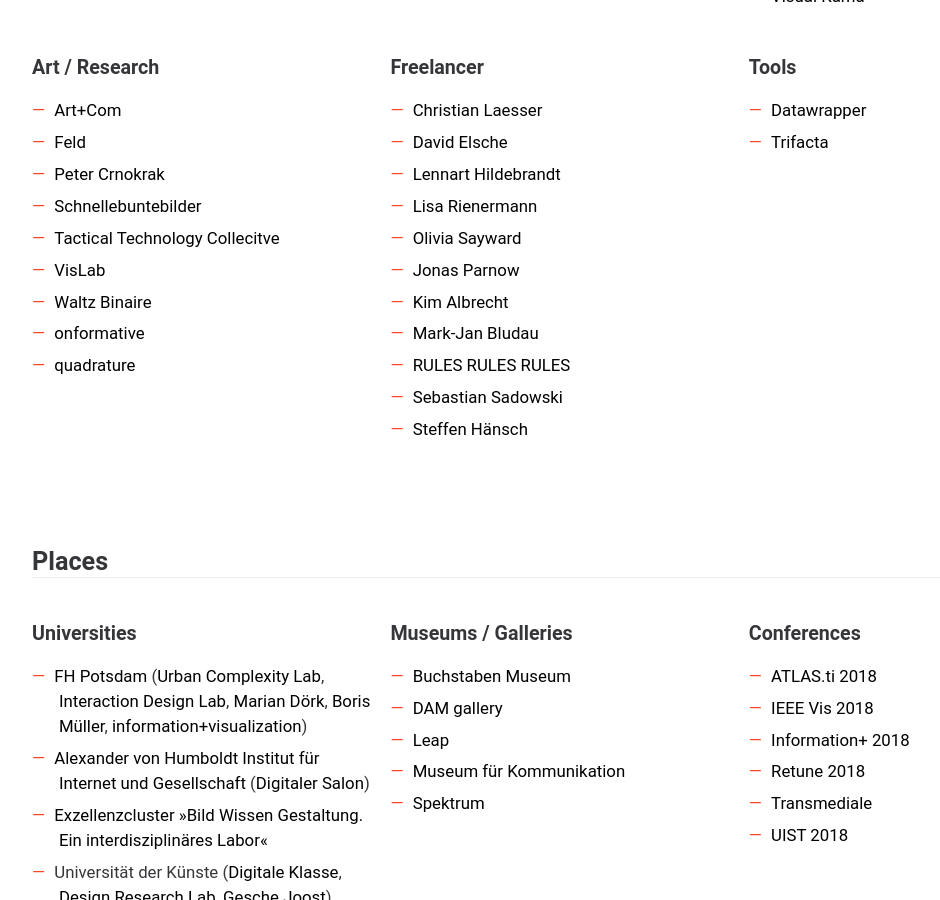
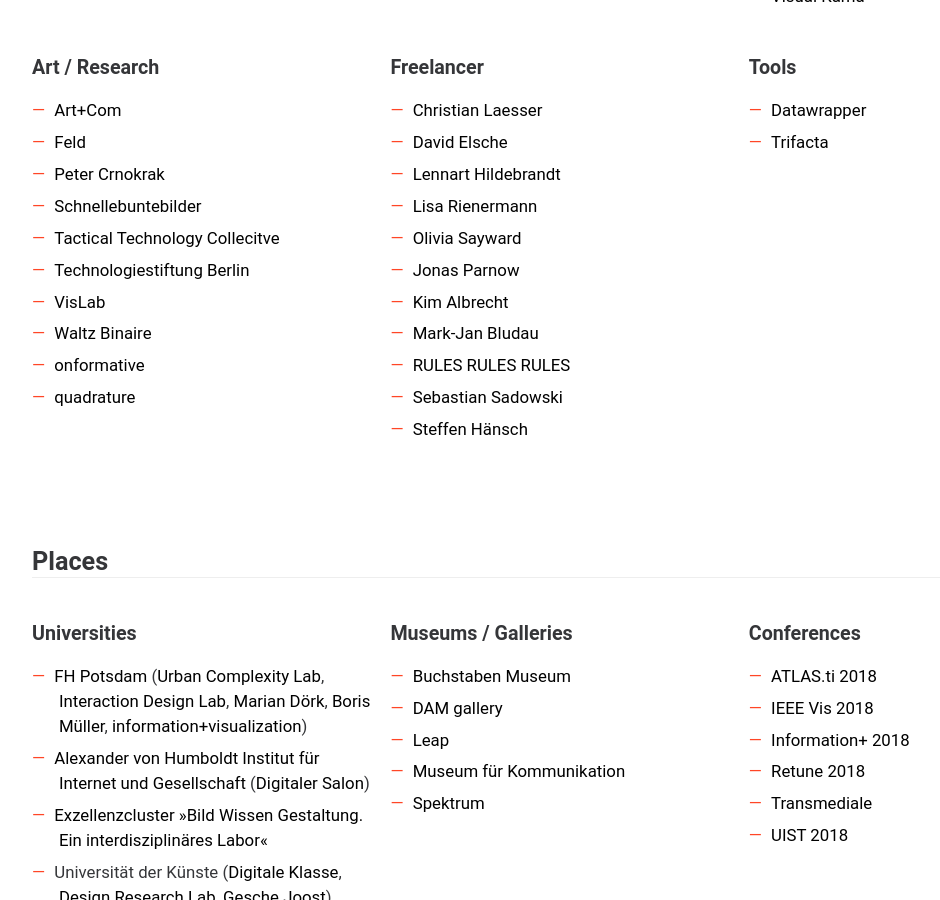
Before and after one commit to Data-Visualization-Berlin/datavis.berlin, a Jekyll site: the page built from index.html, in a window 1280 px wide and 900 px high, scrolled down 860 px. Shown: the whole window, without its empty margins (48-988 px from the left). Built offline with Jekyll 4.4.1, drawn with Linux system fonts in a browser that asks for light colours.

Commit message:
Technologiestiftung added

```diff
--- a/index.html
+++ b/index.html
@@ -46,6 +46,7 @@
           <li><a href="http://www.petercrnokrak.com/">Peter Crnokrak</a></li>
           <li><a href="http://schnellebuntebilder.de/">Schnellebuntebilder</a></li>
           <li><a href="https://tacticaltech.org/">Tactical Technology Collecitve</a></li>
+          <li><a href="https://www.technologiestiftung-berlin.de/">Technologiestiftung Berlin</a></li>
           <li><a href="http://www.vislab.io/">VisLab</a></li>
           <li><a href="http://waltzbinaire.com/">Waltz Binaire</a></li>
           <li><a href="http://www.onformative.com/">onformative</a></li>
```
